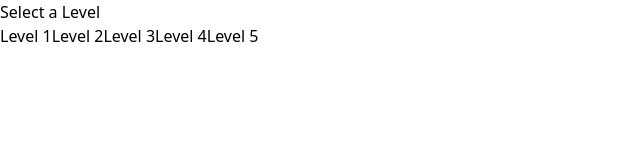
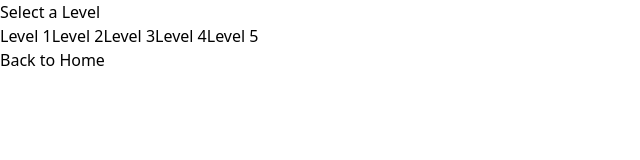
Before and after one commit to ImanAbdella20/Quiz-App, a React (Vite) app: page /levels in a window 1280 px wide. Shown: the top 160 px of the page, without its empty margins (0-640 px from the left). Built offline with nearby package versions, Linux system fonts and the light colour scheme.

Commit message:
added functionality

```diff
--- a/src/component/Quiz.tsx
+++ b/src/component/Quiz.tsx
@@ -1,6 +1,7 @@
 import { MouseEvent, useState, useEffect, useRef } from "react";
 import { useParams } from 'react-router-dom';
 import { questions } from "../assets/Data";
+import { useNavigate } from 'react-router-dom';
 import './Quiz.css';
 
 const Quiz = () => {
@@ -17,6 +18,7 @@ const Quiz = () => {
   const [timeLeft, setTimeLeft] = useState(30);
   const [feedbackMessage, setFeedbackMessage] = useState<string | null>(null);
   const timerRef = useRef<ReturnType<typeof setInterval> | null>(null);
+  const navigate = useNavigate();
 
   useEffect(() => {
     const shuffledOptions = shuffleOptions([
@@ -84,7 +86,10 @@ const Quiz = () => {
 
   return (
     <div className="min-h-screen flex flex-col items-center justify-center bg-gradient-to-r from-indigo-500 to-purple-600 text-white p-4">
-      <button className="mb-4 px-4 py-2 bg-white text-indigo-500 font-semibold rounded-lg shadow-md hover:bg-gray-100 transition duration-300">
+      <button
+        className="mb-4 px-4 py-2 bg-white text-indigo-500 font-semibold rounded-lg shadow-md hover:bg-gray-100 transition duration-300"
+        onClick={() => navigate('/levels')}
+      >
         Back to Quiz
       </button>
       <h4 className="text-3xl font-bold mb-4">Quiz App</h4>
--- a/src/pages/LevelsPage.tsx
+++ b/src/pages/LevelsPage.tsx
@@ -16,6 +16,11 @@ const LevelsPage = () => {
           </Link>
         ))}
       </div>
+      <Link to="/">
+        <button className="mt-20 px-6 py-3 bg-white text-green-500 font-semibold rounded-lg shadow-md hover:bg-gray-100 transition duration-300">
+          Back to Home
+        </button>
+      </Link>
     </div>
   );
 };
```
